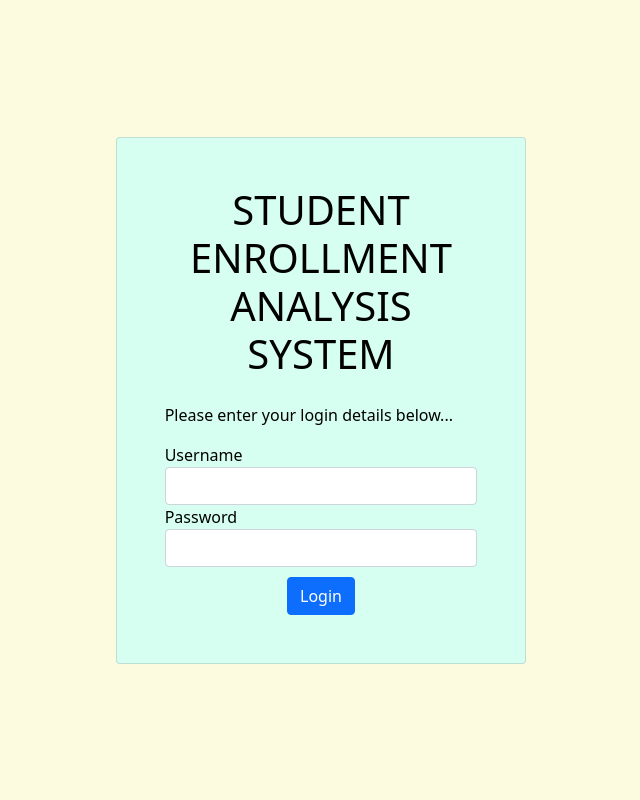
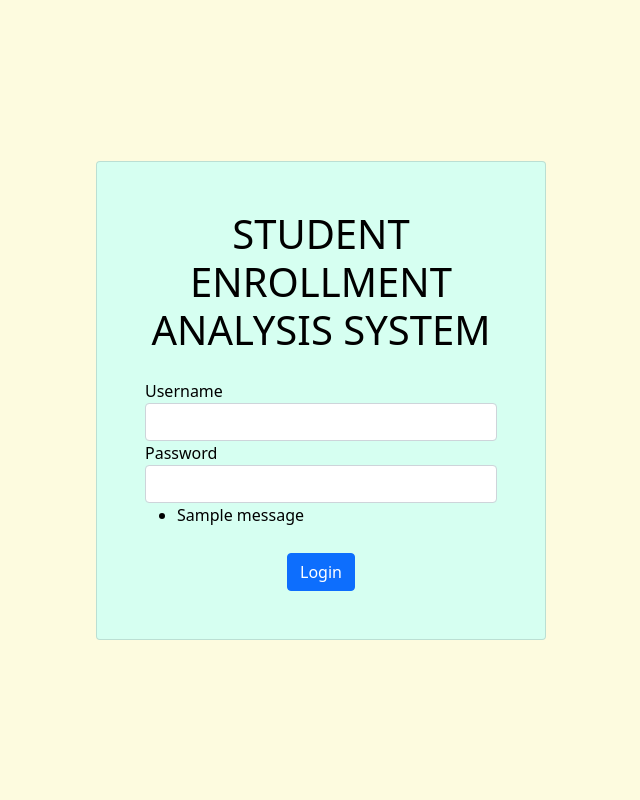
Before and after one commit to shafayat1004/Student-Enrollment-Analysis-System, a Django app: page / in a window 1280 px wide. Shown: the whole page, without its empty margins (319-959 px from the left). Run offline with Django 3.2, Linux system fonts and the light colour scheme; one stand-in notice (Sample message) is shown.

Commit message:
fixed login

```diff
--- a/SEAS/login/templates/login/login.html
+++ b/SEAS/login/templates/login/login.html
@@ -43,14 +43,11 @@
               login-bg
             "
           >
-            <div class="card col-lg-4 mx-auto login-form">
+            <div class="card col-lg-4 mx-auto login-form" style="width:450px">
               <div class="card-body px-5 py-5">
                 <h1 class="text-center app-title">
                   STUDENT ENROLLMENT ANALYSIS SYSTEM
                 </h1>
-                <p class="login-title text-left mb-3">
-                  Please enter your login details below...
-                </p>
                 <form action="" method="POST">
                   {% csrf_token %}
                   <div class="form-group">
@@ -69,6 +66,13 @@
                       class="form-control p_input"
                     />
                   </div>
+                  {% if messages %}
+                  <ul class="messages">
+                      {% for message in messages %}
+                      <li  {% if message.tags %} class=" {{ message.tags }} " {% endif %}> {{ message }} </li>
+                      {% endfor %}
+                  </ul>
+                  {% endif %}
                   <div class="text-center">
                     <input
                       type="submit"
--- a/SEAS/login/views.py
+++ b/SEAS/login/views.py
@@ -39,4 +39,4 @@ def index(request):
 def logout(request):
     auth.logout(request)
     messages.info(request, 'Logged Out Successfully!')
-    return index(request)
+    return redirect('/')
```
Also changed, not shown: SEAS/templates/nav.html (+3 -5 lines).
